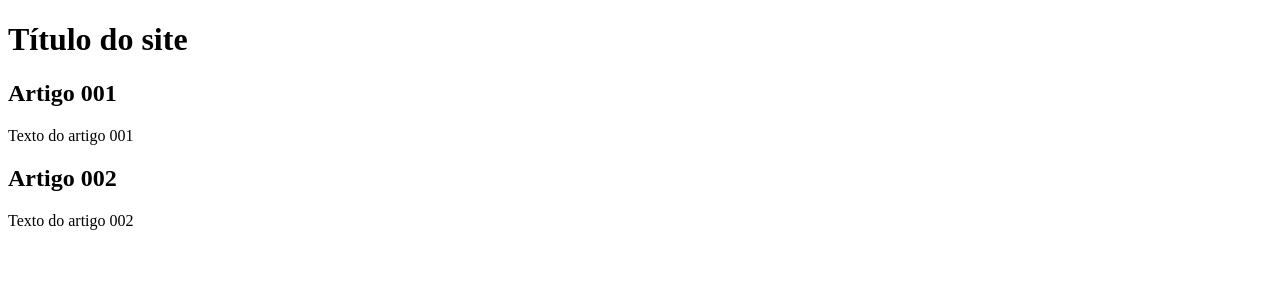
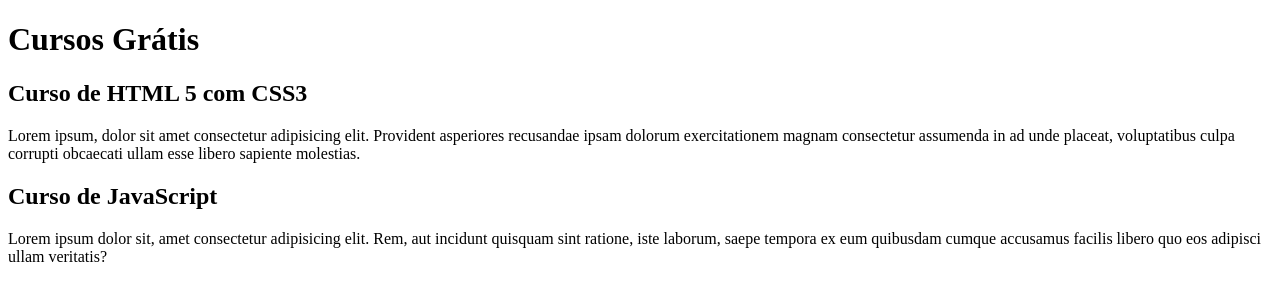
Before and after one commit to AKISASHI/Projeto-Site, a plain HTML site: page index.html in a window 1280 px wide. Drawn offline with Linux system fonts and the light colour scheme.

Commit message:
Comecei a escrever o conteúdo

```diff
--- a/index.html
+++ b/index.html
@@ -1,25 +1,32 @@
 <!DOCTYPE html>
 <html lang="pt-br">
+
 <head>
     <meta charset="UTF-8">
     <meta http-equiv="X-UA-Compatible" content="IE=edge">
     <meta name="viewport" content="width=device-width, initial-scale=1.0">
     <title>Projeto Site</title>
 </head>
+
 <body>
     <main>
         <header>
-            <h1>Título do site</h1>
+            <h1>Cursos Grátis</h1>
         </header>
         <article>
-            <h2>Artigo 001</h2>
-            <p>Texto do artigo 001</p>
+            <h2>Curso de HTML 5 com CSS3</h2>
+            <p>Lorem ipsum, dolor sit amet consectetur adipisicing elit. Provident asperiores recusandae ipsam dolorum
+                exercitationem magnam consectetur assumenda in ad unde placeat, voluptatibus culpa corrupti obcaecati
+                ullam esse libero sapiente molestias.</p>
         </article>
         <article>
-            <h2>Artigo 002</h2>
-            <p>Texto do artigo 002</p>
+            <h2>Curso de JavaScript</h2>
+            <p>Lorem ipsum dolor sit, amet consectetur adipisicing elit. Rem, aut incidunt quisquam sint ratione, iste
+                laborum, saepe tempora ex eum quibusdam cumque accusamus facilis libero quo eos adipisci ullam
+                veritatis?</p>
         </article>
     </main>
 
 </body>
+
 </html>
```
